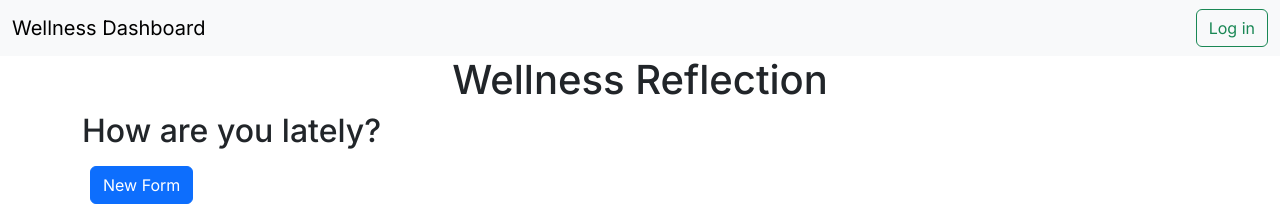
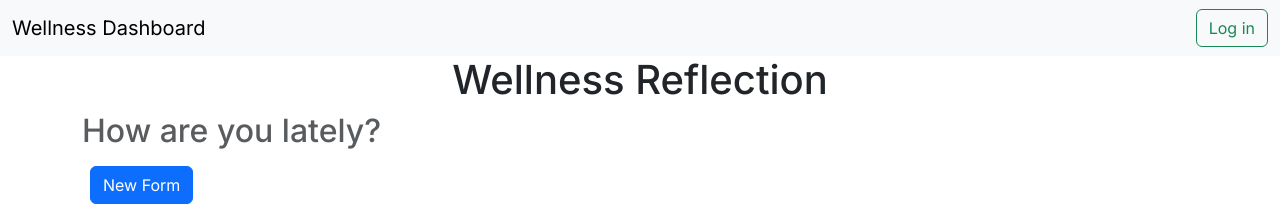
Before and after one commit to Crambeary/wellness_reflection, a Next.js app: page / in a window 1280 px wide. Shown: the top 208 px of the page. Built offline with nearby package versions, Linux system fonts and the light colour scheme; no server answers.

Commit message:
pretty name

```diff
--- a/app/page.tsx
+++ b/app/page.tsx
@@ -108,7 +108,17 @@ export default function App() {
         <h1 className="text-center">Wellness Reflection</h1>
         <div className="row">
           <div className="col-md-12" id="wellness-form" >
-            <h2>How are you lately{state.name ? `, ${state.name}` : ''}?</h2>
+            <div className='row'>
+              <h2 className='text-muted col-auto'>
+                How are you lately{state.name ? ', ' : ''}
+                {state.name && (
+                  <div id='name' className={`fw-bold col-auto`}>
+                    {state.name ? `${state.name}?` : ''}
+                  </div>
+                )}
+                {state.name ? '' : '?'}
+              </h2>
+            </div>
             <div className="d-grid gap-2 d-md-block">
               <button data-html2canvas-ignore id="clear" type="button" className="btn btn-primary m-2" onClick={clearFormHandler}>New Form</button>
             </div>
```
